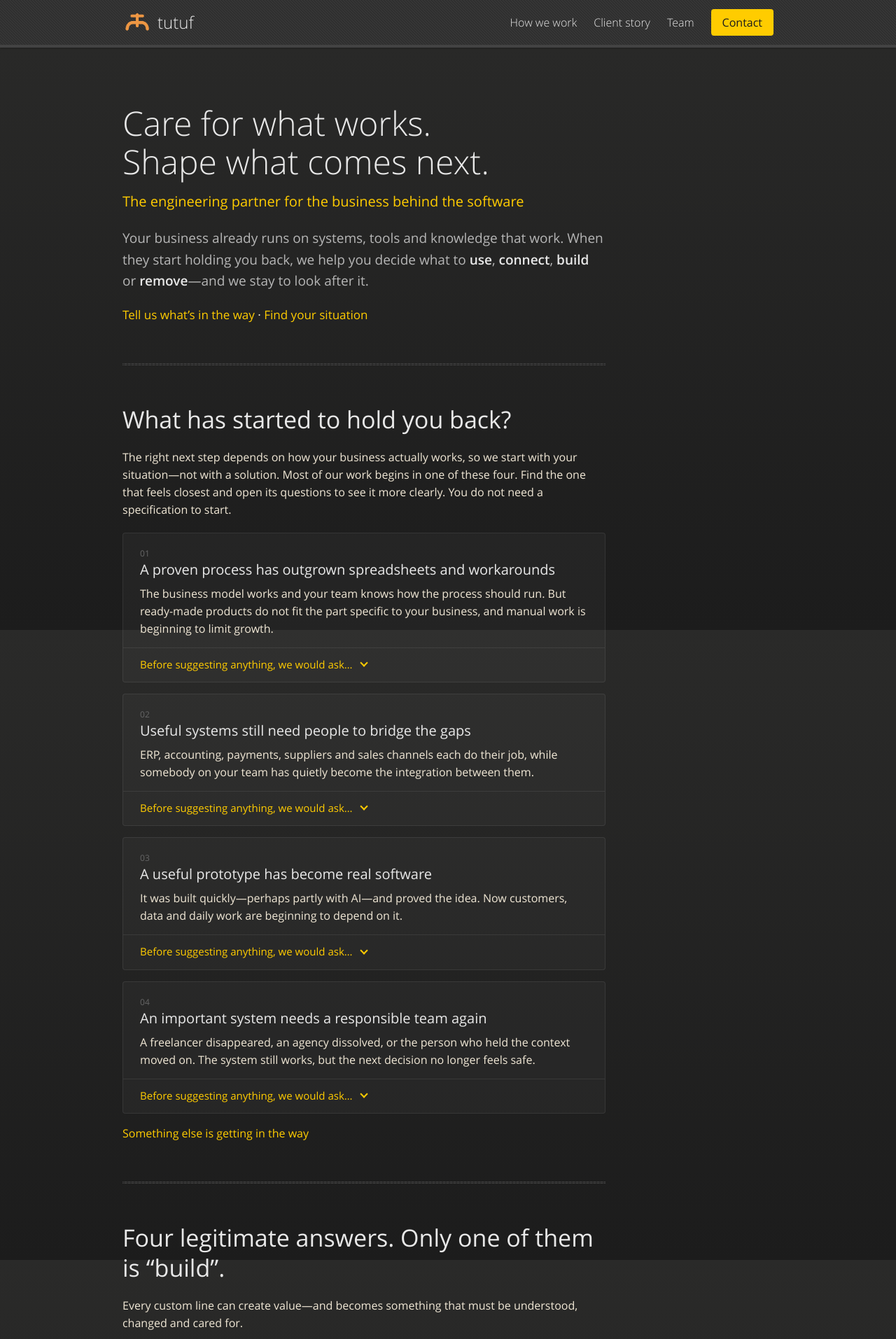
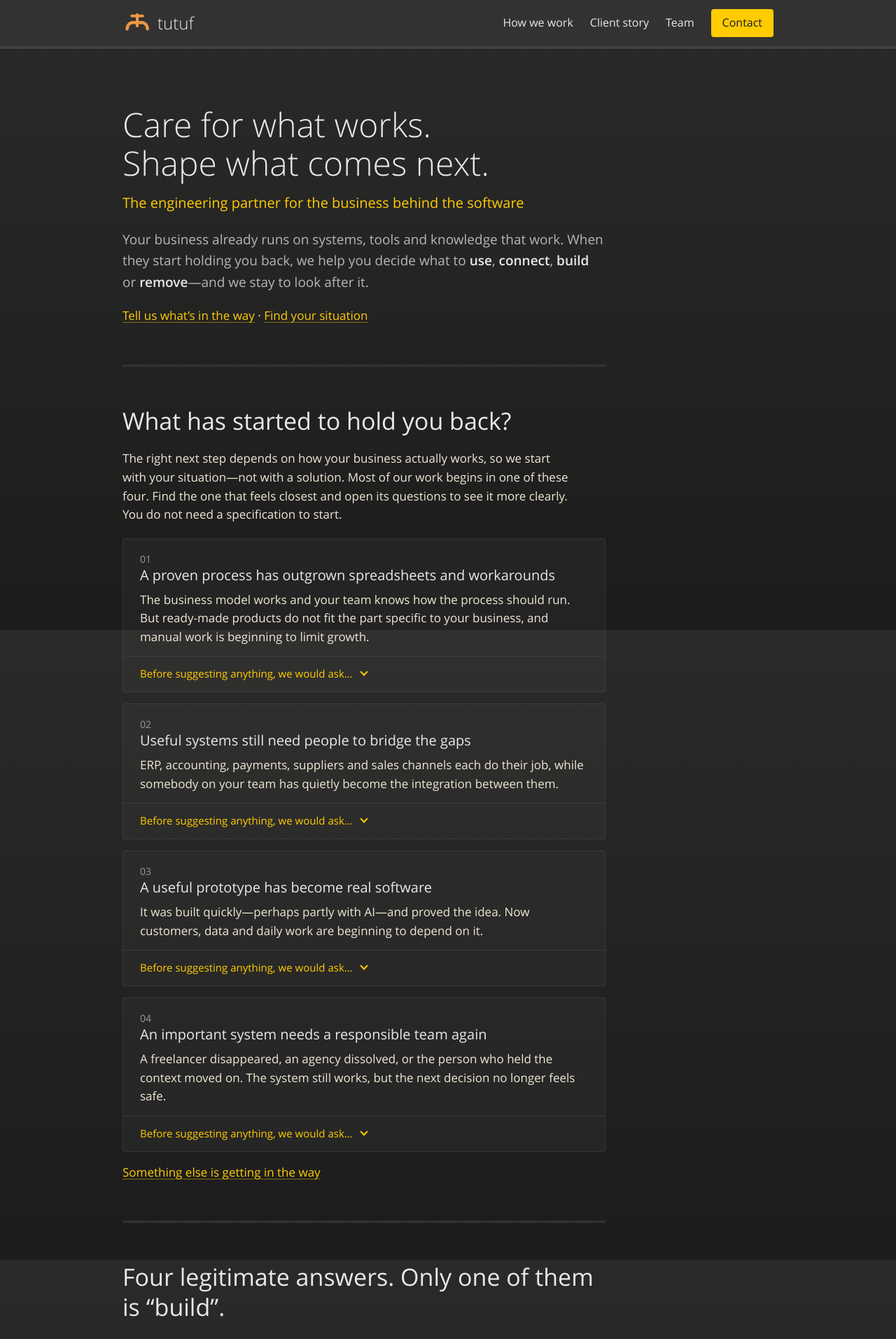
Before and after one commit to tutuf/tutuf.github.io, a Jekyll site: the page built from index.md, in a window 1280 px wide. Shown: the top 1913 px of the page at 70% size. Built offline with Jekyll 4.4.1, drawn with Linux system fonts in a browser that asks for light colours.

Commit message:
Improve text contrast and readability
Lighten the quiet grey to pass 4.5:1, underline links in running text and
give them a focus ring, keep text at 14px or larger, raise body text to
17px with lines capped near 75 characters, and use the regular weight
in the nav.

Co-Authored-By: Claude Opus 5.5 <noreply@anthropic.com>

```diff
--- a/assets/css/style.scss
+++ b/assets/css/style.scss
@@ -10,7 +10,7 @@ $white: #ffffff;
 $white-offset: #434343;   // rules and borders
 $steel: #f0e7d5;          // body text
 $muted: #b6b6b6;
-$faint: #666;
+$faint: #999;        // quiet text, still above 4.5:1 on cards
 $card-bg: rgba(255, 255, 255, 0.03);
 $card-border: rgba(255, 255, 255, 0.08);
 $page-dark: #1c1c1c;
@@ -95,8 +95,8 @@ $sub-footer-text-color: $faint;
 @import "components/strip";
 
 body {
-  font-size: 16px;
-  line-height: 1.5;
+  font-size: 17px;
+  line-height: 1.6;
   font-family: $font-family-base;
   color: $steel;
   background: linear-gradient(#2a2a29, $page-dark);
@@ -117,7 +117,7 @@ strong {
 
 .main-menu > ul > li > a {
   color: $black;
-  font-weight: 300;
+  font-weight: 400;
 
   &:hover {
     color: $primary;
@@ -153,7 +153,7 @@ strong {
 
   ul li a {
     color: $black;
-    font-weight: 300;
+    font-weight: 400;
   }
 
   ul li.menu-button a {
@@ -185,15 +185,34 @@ strong {
 }
 
 .content {
+  // links are underlined so they do not rely on colour alone
   a {
-    text-decoration: none;
+    text-decoration: underline;
+    text-decoration-color: rgba(255, 204, 0, 0.45);
+    text-decoration-thickness: 1px;
+    text-underline-offset: 3px;
 
-    &:hover { color: $primary-light; }
+    &:hover {
+      color: $primary-light;
+      text-decoration-color: currentColor;
+    }
+
+    &:focus-visible {
+      outline: 2px solid $primary;
+      outline-offset: 2px;
+      border-radius: 2px;
+    }
   }
 
   p,
   li {
     color: $steel;
+  }
+
+  // keep lines to roughly 75 characters
+  p:not(.cta),
+  > ul {
+    max-width: 38em;
   }
 
   h1,
@@ -235,7 +254,7 @@ strong {
     text-transform: uppercase;
     letter-spacing: 0.08em;
     font-style: normal;
-    font-size: 13px;
+    font-size: 14px;
     color: $muted;
   }
 }
@@ -317,7 +336,7 @@ strong {
     &::before {
       content: "0" counter(answer);
       display: block;
-      font-size: 12px;
+      font-size: 14px;
       color: $faint;
     }
   }
@@ -362,7 +381,7 @@ strong {
     &::before {
       content: "0" counter(situation);
       display: block;
-      font-size: 12px;
+      font-size: 14px;
       line-height: 18px;
       color: $faint;
     }
@@ -485,7 +504,7 @@ h1 + .stage {
 
     em {
       font-style: normal;
-      font-size: 12px;
+      font-size: 15px;
       color: $primary;
       border: 1px solid rgba(255, 204, 0, 0.4);
       border-radius: 12px;
@@ -530,6 +549,7 @@ h1 + .stage {
 .content p.cta a {
   display: inline-block;
   padding: 6px 16px;
+  text-decoration: none;
   border: 1px solid $primary;
   border-radius: 4px;
 
@@ -560,7 +580,7 @@ h1 + .stage {
 }
 
 .content p.note {
-  font-size: 13px;
+  font-size: 15px;
   color: $muted;
 }
 
```
